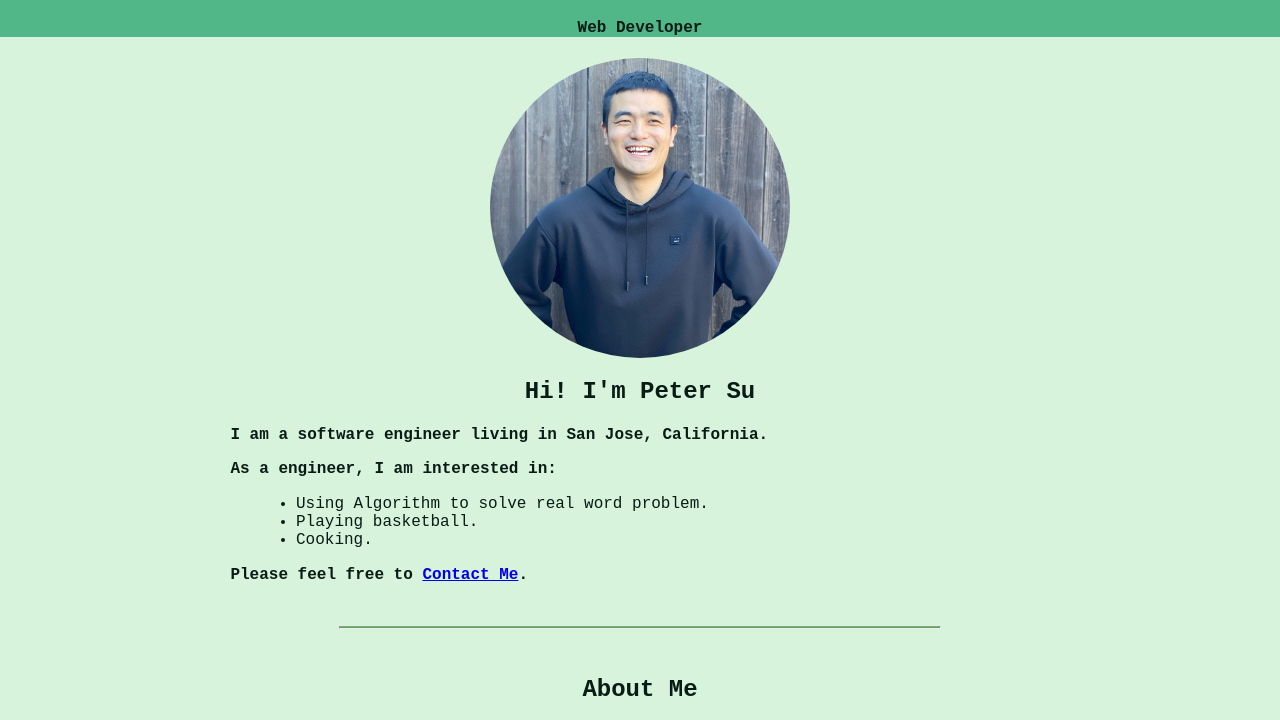
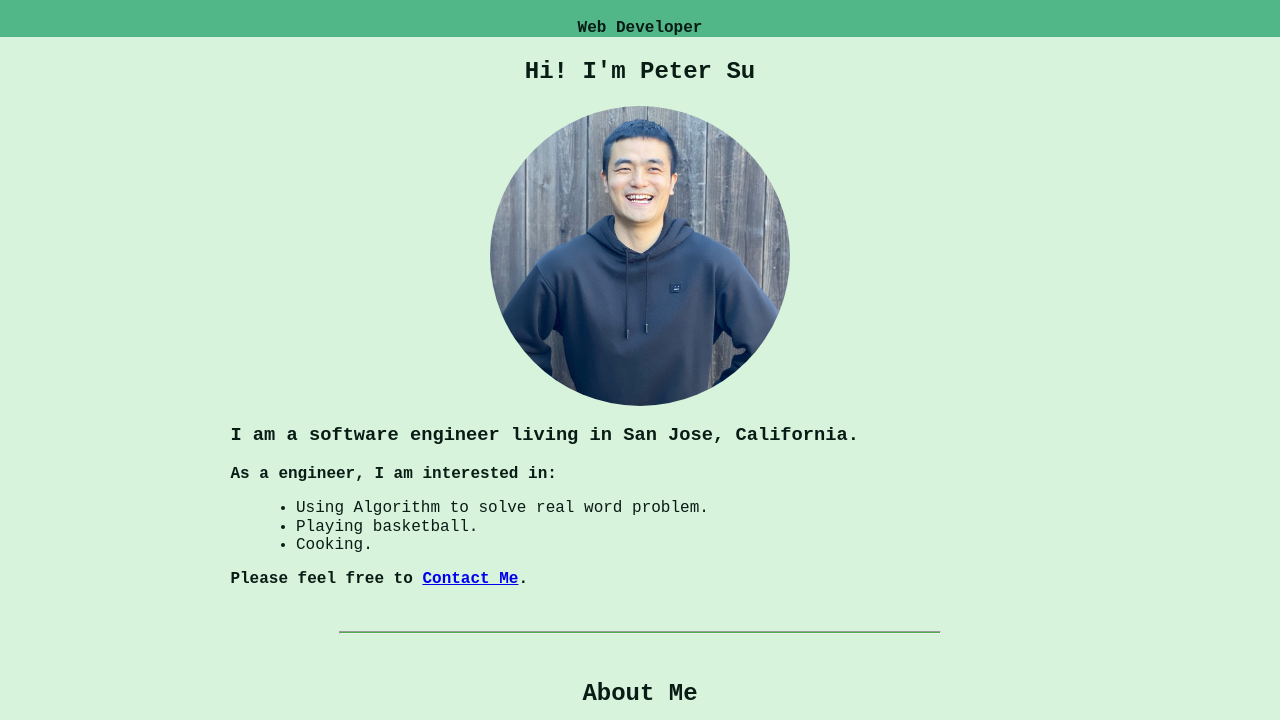
Before and after one commit to petersu116/first-protfolio, a plain HTML site: page index.html in a window 1280 px wide. Shown: the part 61-781 px from the top of the page. Drawn offline with nearby package versions, Linux system fonts and the light colour scheme.

Commit message:
Update index.html

```diff
--- a/index.html
+++ b/index.html
@@ -31,13 +31,13 @@
         <main>
             <div>
                 <article>
-
+                    <h2 class="text-base">Hi! I'm Peter Su</h2>
                     <!--Section #1: Display my photo, and basic information. Used unordered list to display my interests.-->
 
                     <section class="text-base">
                         <img src="selfie.JPG" alt="Peter's selfie" class="image">
-                        <h2>Hi! I'm Peter Su</h2>
-                        <p class="special-text"><b>I am a software engineer living in San Jose, California.</b></p>
+
+                        <h3 class="special-text"><b>I am a software engineer living in San Jose, California.</b></h3>
                         <p class="special-text"><b>As a engineer, I am interested in:</b></p>
                         <ul class="list-base">
                             <li>Using Algorithm to solve real word problem.</li>
```
